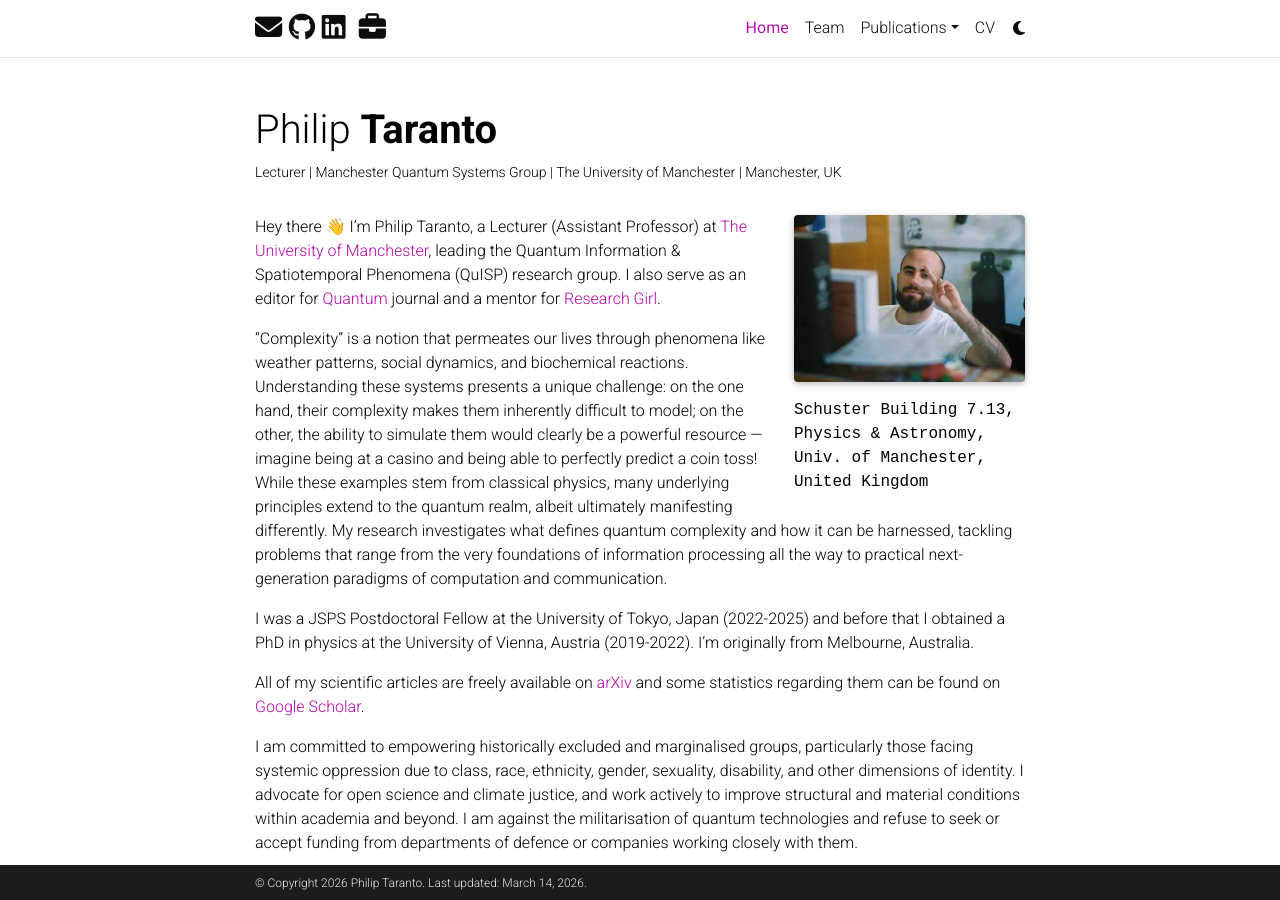
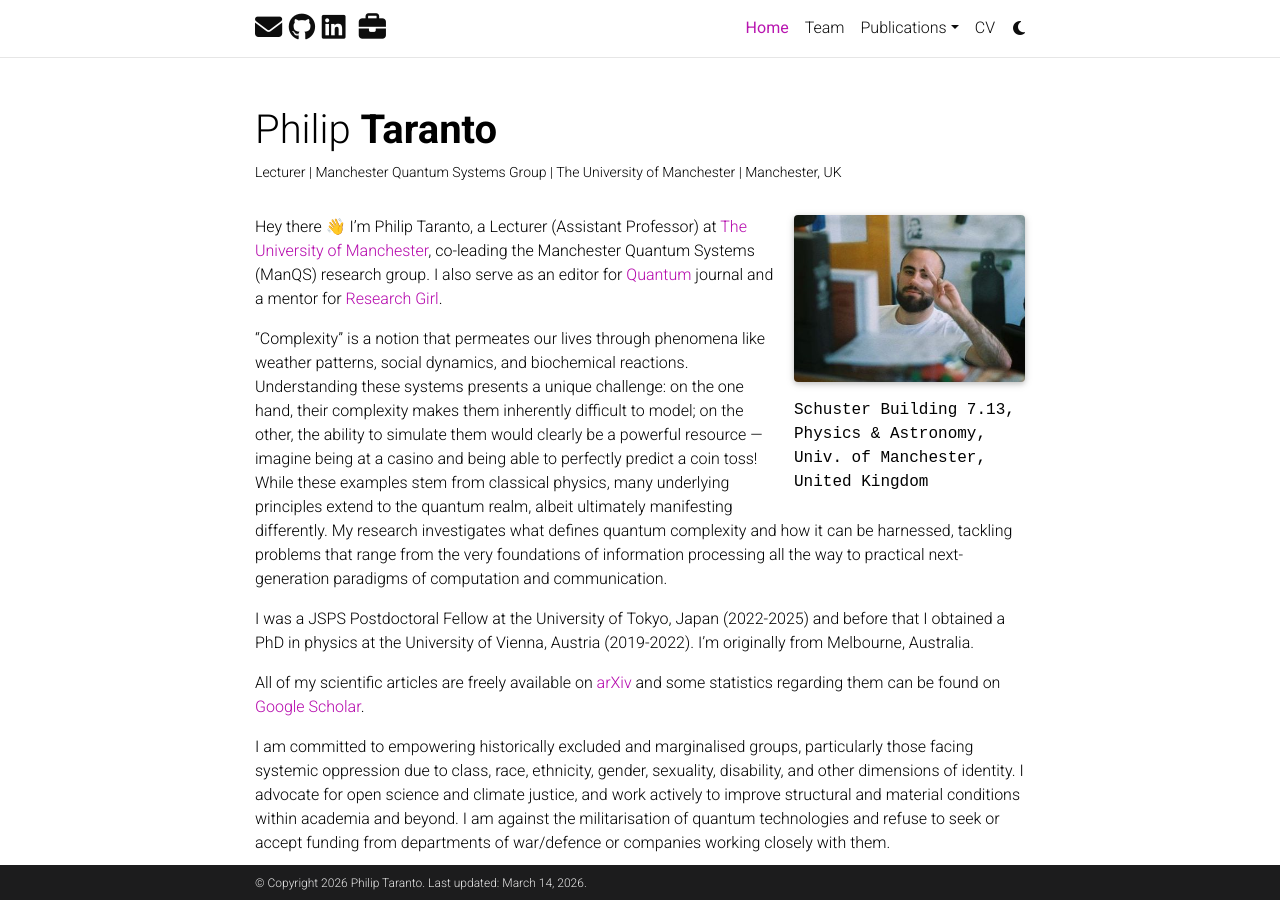
Before and after one commit to tarantophilip/tarantophilip.github.io, a Jekyll site: the page built from _pages/about.md, in a window 1280 px wide and 900 px high. Built offline with Jekyll 4.4.1, drawn with Linux system fonts in a browser that asks for light colours; full-size pictures stand in for the smaller copies a plugin makes; comment, search, counter and statistics services are not loaded; a style sheet for code colours, icons or effects is not loaded.

Commit message:
Update about.md

```diff
--- a/_pages/about.md
+++ b/_pages/about.md
@@ -21,7 +21,7 @@
 social: true  # includes social icons at the bottom of the page
 ---
 
-Hey there 👋 I'm Philip Taranto, a Lecturer (Assistant Professor) at [The University of Manchester](https://www.manchester.ac.uk/), leading the Quantum Information & Spatiotemporal Phenomena (QuISP) research group. I also serve as an editor for [Quantum](https://quantum-journal.org/) journal and a mentor for [Research Girl](https://www.researchgirl.org/).
+Hey there 👋 I'm Philip Taranto, a Lecturer (Assistant Professor) at [The University of Manchester](https://www.manchester.ac.uk/), co-leading the Manchester Quantum Systems (ManQS) research group. I also serve as an editor for [Quantum](https://quantum-journal.org/) journal and a mentor for [Research Girl](https://www.researchgirl.org/).
 
 "Complexity" is a notion that permeates our lives through phenomena like weather patterns, social dynamics, and biochemical reactions. Understanding these systems presents a unique challenge: on the one hand, their complexity makes them inherently difficult to model; on the other, the ability to simulate them would clearly be a powerful resource --- imagine being at a casino and being able to perfectly predict a coin toss! While these examples stem from classical physics, many underlying principles extend to the quantum realm, albeit ultimately manifesting differently. My research investigates what defines quantum complexity and how it can be harnessed, tackling problems that range from the very foundations of information processing all the way to practical next-generation paradigms of computation and communication.
 
@@ -29,6 +29,6 @@
 
 All of my scientific articles are freely available on [arXiv](https://arxiv.org/a/0000-0002-4247-3901.html) and some statistics regarding them can be found on [Google Scholar](https://scholar.google.com/citations?user=8RPclskAAAAJ&hl=en).
 
-I am committed to empowering historically excluded and marginalised groups, particularly those facing systemic oppression due to class, race, ethnicity, gender, sexuality, disability, and other dimensions of identity. I advocate for open science and climate justice, and work actively to improve structural and material conditions within academia and beyond. I am against the militarisation of quantum technologies and refuse to seek or accept funding from departments of defence or companies working closely with them.
+I am committed to empowering historically excluded and marginalised groups, particularly those facing systemic oppression due to class, race, ethnicity, gender, sexuality, disability, and other dimensions of identity. I advocate for open science and climate justice, and work actively to improve structural and material conditions within academia and beyond. I am against the militarisation of quantum technologies and refuse to seek or accept funding from departments of war/defence or companies working closely with them.
 
 Feel free to contact me via email: [philip.taranto@manchester.ac.uk](mailto:philip.taranto@manchester.ac.uk).
```
